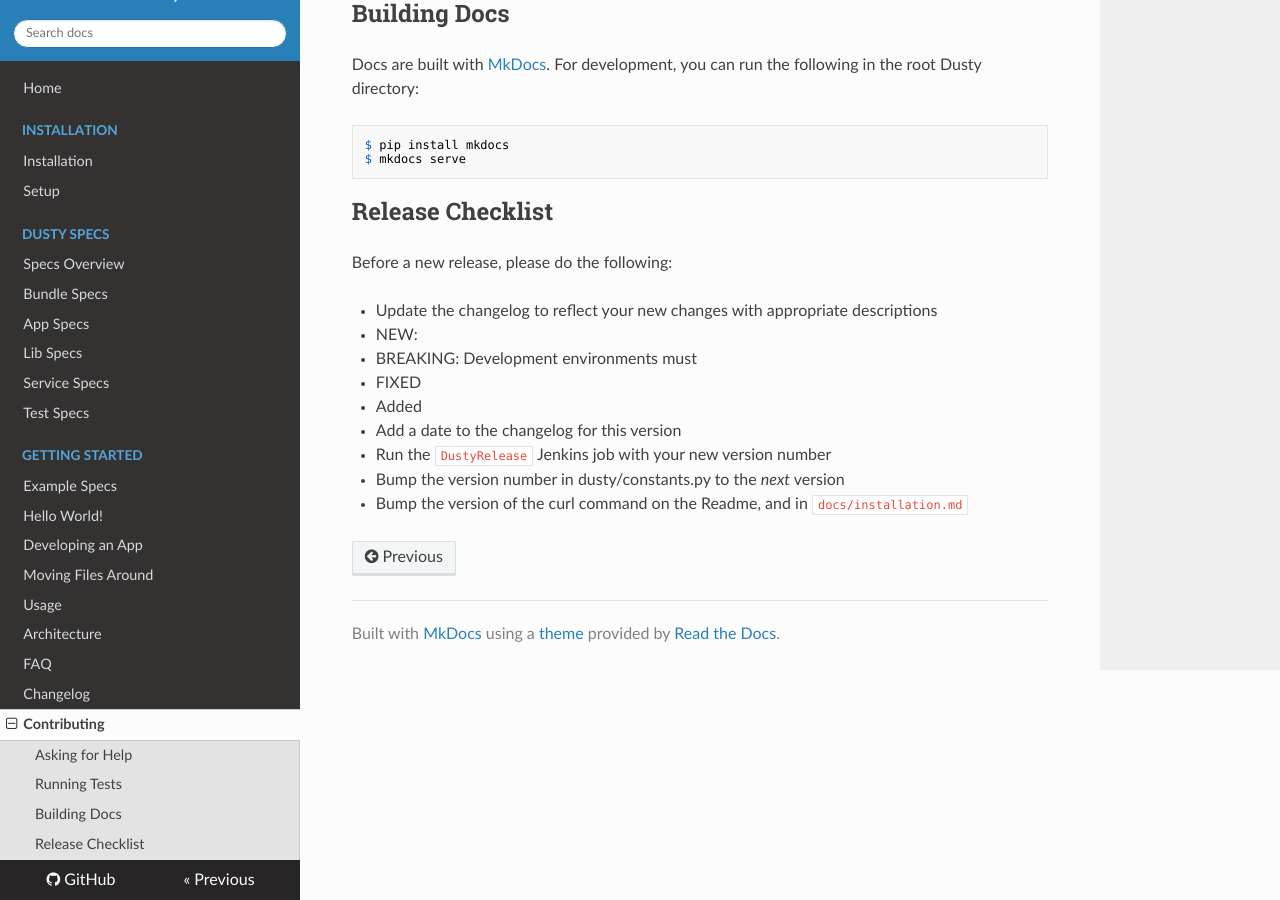
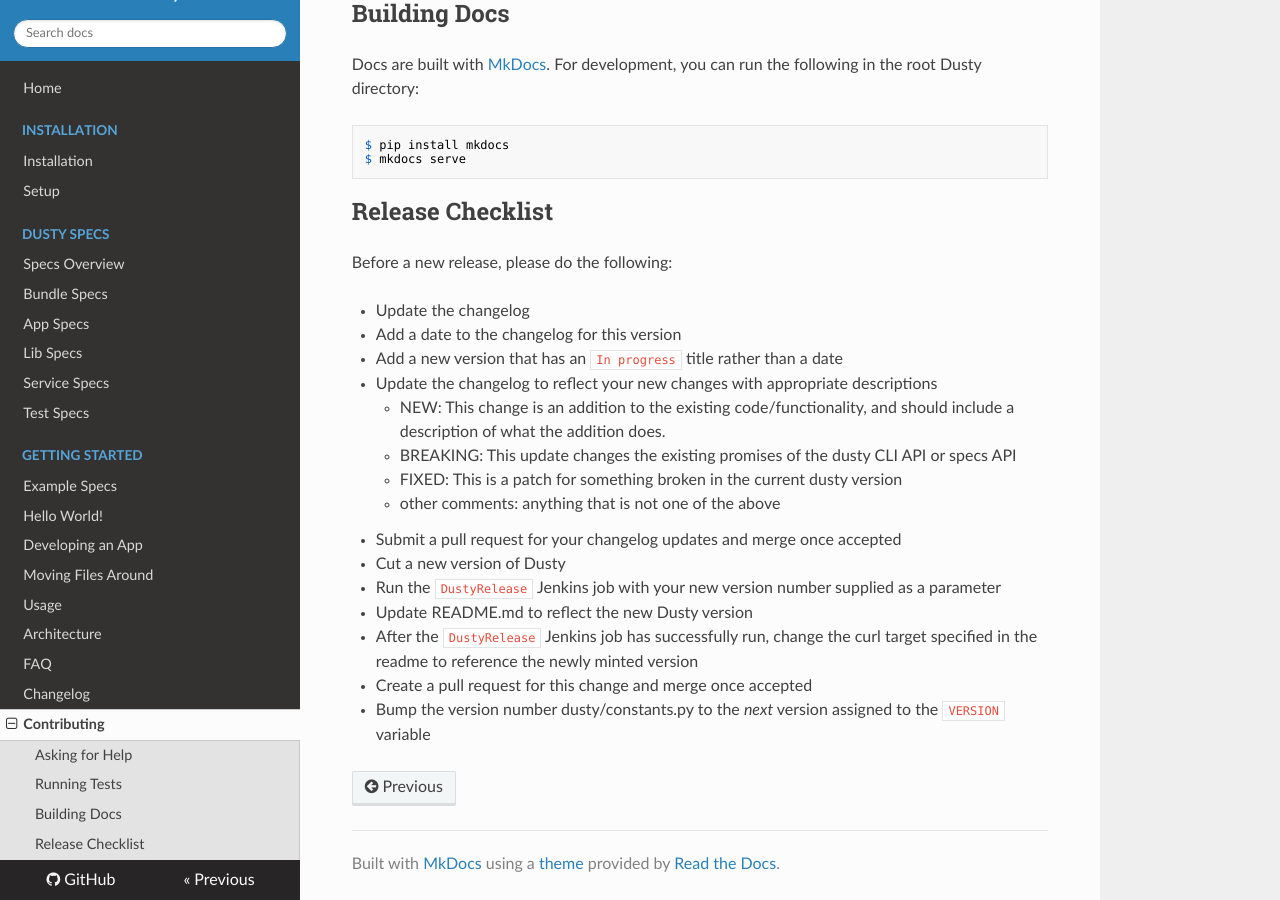
Before and after one commit to gamechanger/dusty, an MkDocs documentation site: the page built from docs/contributing.md, in a window 1280 px wide and 900 px high, scrolled down 670 px. Built offline with MkDocs 1.6.1, drawn with Linux system fonts in a browser that asks for light colours; nearby versions of some CDN libraries; old or Windows-style settings are respelled for this version of MkDocs.

Commit message:
more complete explanation of how to cut a new version

```diff
--- a/docs/contributing.md
+++ b/docs/contributing.md
@@ -41,12 +41,21 @@ $ mkdocs serve
 
 Before a new release, please do the following:
 
-* Update the changelog to reflect your new changes with appropriate descriptions
-  * NEW:
-  * BREAKING: Development environments must
-  * FIXED
-  * Added
-* Add a date to the changelog for this version
-* Run the `DustyRelease` Jenkins job with your new version number
-* Bump the version number in dusty/constants.py to the *next* version
-* Bump the version of the curl command on the Readme, and in `docs/installation.md`
+* Update the changelog
+  * Add a date to the changelog for this version
+  * Add a new version that has an `In progress` title rather than a date
+  * Update the changelog to reflect your new changes with appropriate descriptions
+    * NEW: This change is an addition to the existing code/functionality, and should include a description of what the addition does.
+    * BREAKING: This update changes the existing promises of the dusty CLI API or specs API
+    * FIXED: This is a patch for something broken in the current dusty version
+    * other comments: anything that is not one of the above
+  * Submit a pull request for your changelog updates and merge once accepted
+
+* Cut a new version of Dusty
+  * Run the `DustyRelease` Jenkins job with your new version number supplied as a parameter
+
+* Update README.md to reflect the new Dusty version
+  * After the `DustyRelease` Jenkins job has successfully run, change the curl target specified in the readme to reference the newly minted version
+  * Create a pull request for this change and merge once accepted
+
+* Bump the version number dusty/constants.py to the *next* version assigned to the `VERSION` variable
```
